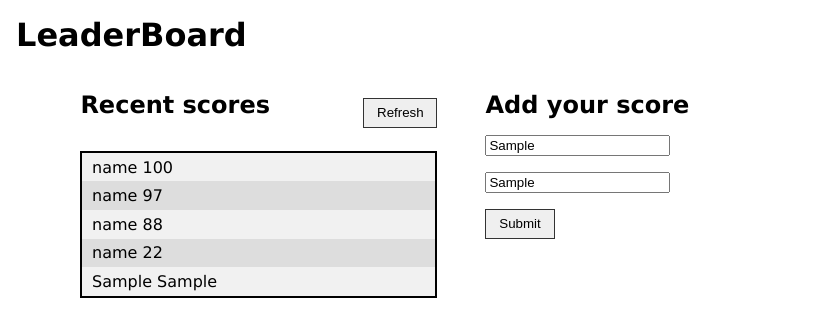
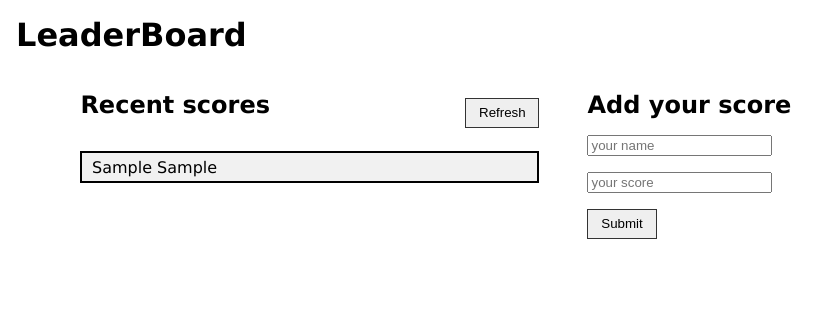
Before and after one commit to bahoz-ali/Leaderboard, a website built with webpack: page src/index.html in a window 1280 px wide. Both pictures are taken after typing "Sample", "Sample" into the empty fields and a click on the button "Submit". Shown: the whole page, without its empty margins (0-836 px from the left). Built offline with nearby package versions, Linux system fonts and the light colour scheme; no server answers.

Commit message:
implement display all the user and scores into the dashboard and update the css

```diff
--- a/src/index.html
+++ b/src/index.html
@@ -13,42 +13,27 @@
       <div class="dashboard">
         <div class="dashboard__header">
           <h2>Recent scores</h2>
-          <button class="btn">Refresh</button>
+          <button id="refresh" class="btn">Refresh</button>
         </div>
 
-        <ul class="user_list">
-          <li class="user">
-            <p>
-              <span class="user__name">name</span>
-              <span class="user__score">100</span>
-            </p>
-          </li>
-          <li class="user">
-            <p>
-              <span class="user__name">name</span>
-              <span class="user__score">97</span>
-            </p>
-          </li>
-          <li class="user">
-            <p>
-              <span class="user__name">name</span>
-              <span class="user__score">88</span>
-            </p>
-          </li>
-          <li class="user">
-            <p>
-              <span class="user__name">name</span>
-              <span class="user__score">22</span>
-            </p>
-          </li>
-        </ul>
+        <ul class="user_list"></ul>
       </div>
 
       <div class="new_score">
         <form class="score_form" action="">
           <h2>Add your score</h2>
-          <input class="score_input" id="user_input" type="text" placeholder="your name">
-          <input class="score_input" id="score_input" type="text" placeholder="your score">
+          <input
+            class="score_input"
+            id="user_input"
+            type="text"
+            placeholder="your name"
+          />
+          <input
+            class="score_input"
+            id="score_input"
+            type="text"
+            placeholder="your score"
+          />
           <button class="btn" id="add_score" type="button">Submit</button>
         </form>
       </div>
--- a/src/index.js
+++ b/src/index.js
@@ -5,6 +5,7 @@ const addScoreBtn = document.querySelector('#add_score');
 const userInput = document.querySelector('#user_input');
 const scoreInput = document.querySelector('#score_input');
 const userList = document.querySelector('.user_list');
+const refreshBtn = document.querySelector('#refresh');
 
 const createScoreElement = (user, score) => {
   const li = document.createElement('li');
@@ -18,7 +19,8 @@ const createScoreElement = (user, score) => {
   return li;
 };
 
-addScoreBtn.addEventListener('click', () => {
+
+const saveScore =  () => {
   const user = userInput.value ? userInput.value.trim() : null;
   const score = scoreInput.value ? scoreInput.value.trim() : null;
 
@@ -33,4 +35,39 @@ addScoreBtn.addEventListener('click', () => {
   if (li) userList.appendChild(li);
 
   postNewScore(data);
+
+  userInput.value = '';
+  scoreInput.value = '';
+}
+
+
+const displayAllScores = async () => {
+  const scores = await getAllScores();
+  if (!scores) return;
+
+  userList.innerHTML = '';
+
+  scores.forEach(({ user, score }) => {
+    if (typeof user === 'string' || typeof score === 'number') {
+      const li = createScoreElement(user, score);
+
+      userList.appendChild(li);
+    }
+  });
+};
+
+
+document.addEventListener('DOMContentLoaded', () => {
+  displayAllScores();
 });
+
+refreshBtn.addEventListener('click', displayAllScores);
+addScoreBtn.addEventListener('click', saveScore);
+
+scoreInput.addEventListener("keyup", (event) => {
+  event.preventDefault();
+
+    if (event.key === "Enter") {
+     saveScore();
+    }
+})
--- a/src/style.css
+++ b/src/style.css
@@ -37,11 +37,11 @@ ul {
 }
 
 .dashboard {
-  flex: 1;
+  flex: 1.5 0 ;
 }
 
 .new_score {
-  flex: 2;
+  flex: 2 ;
 }
 
 .user_list {
```
